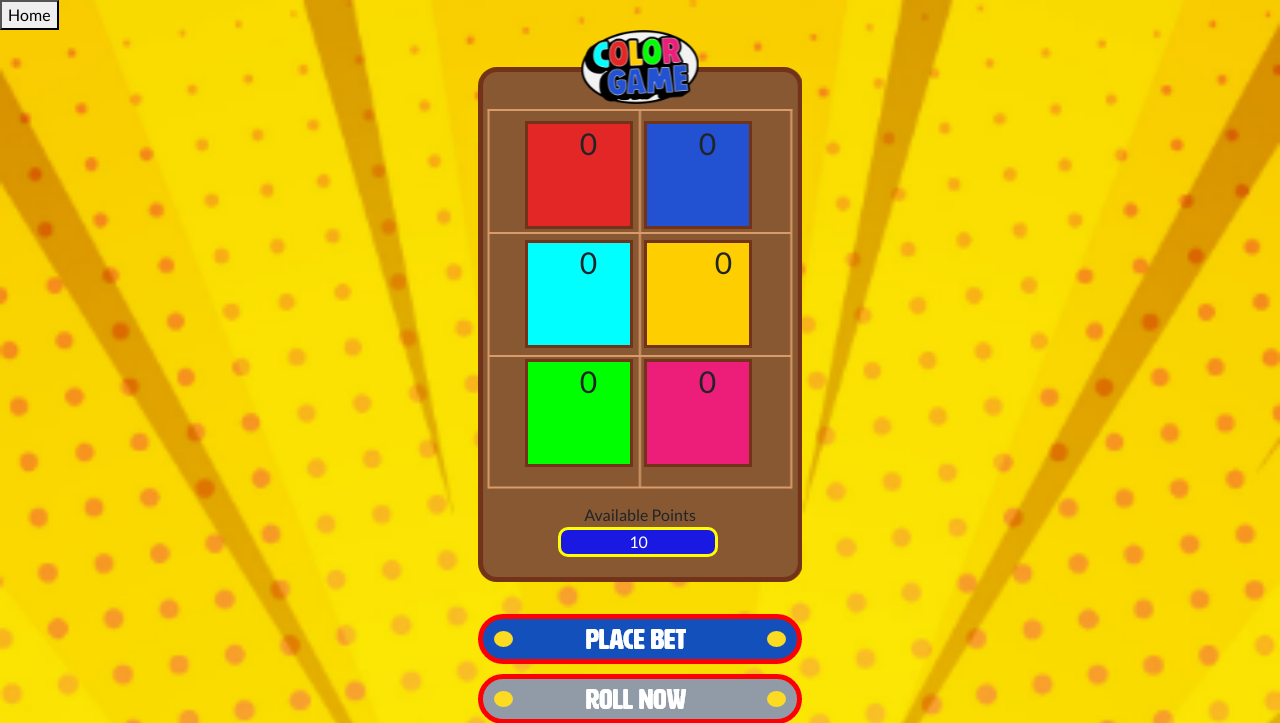
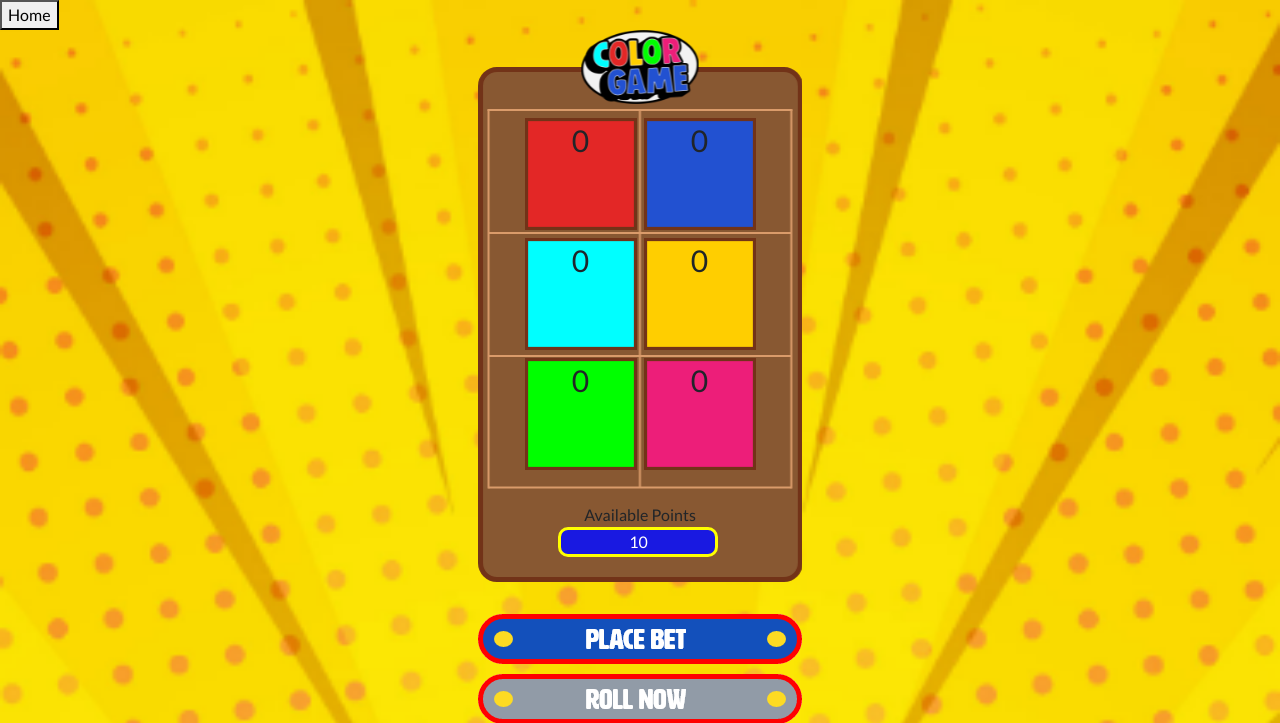
Before and after one commit to ShadowDaddyy/color_game, a CodeIgniter app: page /color_game/index in a window 1280 px wide. Shown: the top 723 px of the page. Run offline with CodeIgniter, Linux system fonts and the light colour scheme; style sheets or scripts are compiled from the project's sources; some libraries are stand-ins or nearby versions.

Commit message:
medj fixed ang boxes

```diff
--- a/application/views/color_game/index.php
+++ b/application/views/color_game/index.php
@@ -324,7 +324,7 @@
 
     function mark(color, id){
         var myDiv = document.getElementById(id);
-        myDiv.style.border = "1px solid black";
+        myDiv.style.boxShadow = "inset 0 0 0 2.8px #cccc";
 
         document.cookie = "myColor=" + color;
         console.log("Marking");
@@ -333,7 +333,7 @@
 
     function unmark(id){
         var myDiv = document.getElementById(id);
-        myDiv.style.border = "none";
+        myDiv.style.boxShadow = "none";
         // document.cookie = "myColor=; expires=Thu, 01 Jan 1970 00:00:00 UTC;";
         // console.log("Unmarking");
         // console.log(document.cookie);
--- a/assets/css/color_game.css
+++ b/assets/css/color_game.css
@@ -42,19 +42,16 @@
 .grid-container {
     display: grid;
     grid-template-columns: 7rem 7rem;
-    margin-top: 5.7rem;
+    margin-top: 5.5rem;
     gap: 7px;
     justify-content: center;align-items: center;
     text-align: center;
 }
 
-.grid-item {
+/* .grid-item {
 
-    font-size: 30px;
-    width: 8rem;
-    height: 7rem;
-    text-align: center;
-}
+
+} */
 
 
 .checkboxoption{
@@ -170,9 +167,23 @@
 
 }
 
+.grid-item {
+    font-size: 30px;
+    width: 8rem;
+    height: 7rem;
+    text-align: center;
+
+    margin-bottom:1%;
+    width: 100%;
+    height: 0;
+    background-repeat: no-repeat;
+    background-size: cover;
+    padding-bottom: 100%;
+}
+
 #color1red{
+
     background-image: url('../pictures/Red.png');
-    background-repeat: no-repeat;
 
 }
 
@@ -248,7 +259,3 @@
   #rollNowBtnDisabled{
     display: block;
   }
-
-  div#color4yellow.grid-item{
-    width: 10rem;
-  }
```
